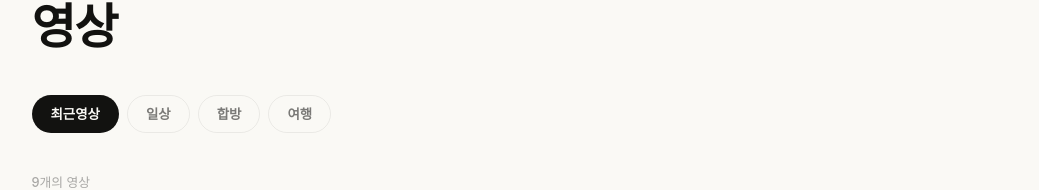
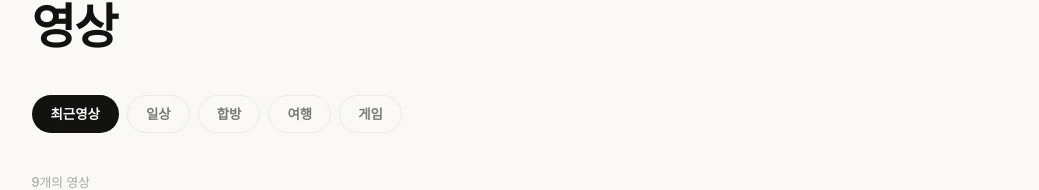
Before and after one commit to brightpants97-tech/mjeans-portfolio, a Next.js app: page /works in a window 1280 px wide. Shown: the part 135-325 px from the top of the page, without its empty margins (113-1152 px from the left). Built offline with nearby package versions, Linux system fonts and the light colour scheme; a small style sheet from the web is missing; a web font is replaced by a local one.

Commit message:
feat: 게임 카테고리 추가 (라벤더 컬러 D4A2F6)

```diff
--- a/app/admin/AdminClient.tsx
+++ b/app/admin/AdminClient.tsx
@@ -7,7 +7,7 @@ const TEXT   = '#121210';
 
 interface Work {
   id: string;
-  category: '일상' | '합방' | '여행';
+  category: '일상' | '합방' | '여행' | '게임';
   title: string;
   channel: string;
   handle: string;
@@ -16,7 +16,7 @@ interface Work {
   publishedAt: string;
 }
 
-const CATEGORIES: Work['category'][] = ['일상', '합방', '여행'];
+const CATEGORIES: Work['category'][] = ['일상', '합방', '여행', '게임'];
 
 function fmtDate(iso: string) {
   const d = new Date(iso);
--- a/app/api/admin/works/route.ts
+++ b/app/api/admin/works/route.ts
@@ -4,7 +4,7 @@ import { getWorksFile, updateWorksFile } from '@/lib/github';
 
 interface Work {
   id: string;
-  category: '일상' | '합방' | '여행';
+  category: '일상' | '합방' | '여행' | '게임';
   title: string;
   channel: string;
   handle: string;
@@ -62,7 +62,7 @@ export async function POST(req: NextRequest) {
   if (typeof url !== 'string' || !url.trim()) {
     return NextResponse.json({ error: '유튜브 링크를 입력해주세요.' }, { status: 400 });
   }
-  if (!['일상', '합방', '여행'].includes(category)) {
+  if (!['일상', '합방', '여행', '게임'].includes(category)) {
     return NextResponse.json({ error: '카테고리가 올바르지 않습니다.' }, { status: 400 });
   }
 
@@ -128,7 +128,7 @@ export async function PUT(req: NextRequest) {
   if (typeof id !== 'string' || !id) {
     return NextResponse.json({ error: '변경할 영상을 지정해주세요.' }, { status: 400 });
   }
-  if (!['일상', '합방', '여행'].includes(category)) {
+  if (!['일상', '합방', '여행', '게임'].includes(category)) {
     return NextResponse.json({ error: '카테고리가 올바르지 않습니다.' }, { status: 400 });
   }
 
--- a/app/works/WorksClient.tsx
+++ b/app/works/WorksClient.tsx
@@ -8,15 +8,17 @@ const CATEGORY_COLORS: Record<string, string> = {
   일상: '#a3e635',
   합방: '#E65535',
   여행: '#7BD599',
+  게임: '#D4A2F6',
 };
 const CATEGORY_TEXT_COLORS: Record<string, string> = {
   일상: '#121210',
   합방: '#ffffff',
   여행: '#121210',
+  게임: '#121210',
 };
 const TEXT   = '#121210';
 
-const CATEGORIES = ['최근영상', '일상', '합방', '여행'] as const;
+const CATEGORIES = ['최근영상', '일상', '합방', '여행', '게임'] as const;
 type Category = typeof CATEGORIES[number];
 type WorkCategory = Exclude<Category, '최근영상'>;
 
```
